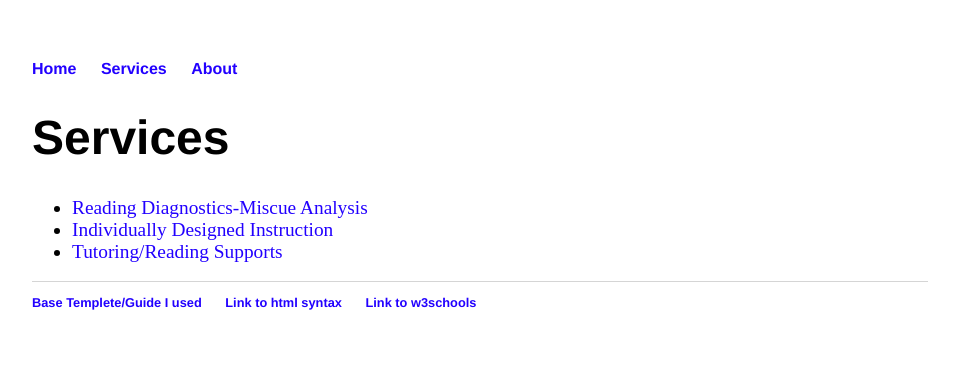
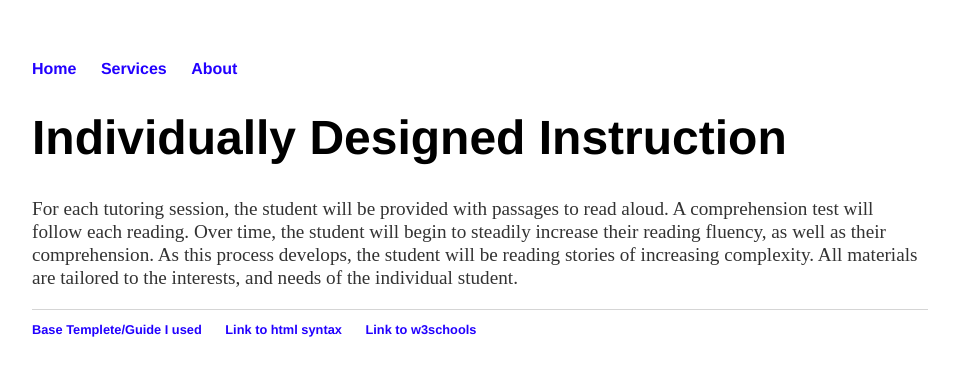
Before and after one commit to ShadowHazel/ShadowHazel.github.io, a Jekyll site: the page built from pages/serv2/index.html, in a window 1280 px wide. Shown: the top 376 px of the page, without its empty margins (160-1119 px from the left). Built offline with Jekyll 4.4.1, drawn with Linux system fonts in a browser that asks for light colours.

Commit message:
Update index.html

```diff
--- a/pages/serv2/index.html
+++ b/pages/serv2/index.html
@@ -4,10 +4,6 @@ title: Services
 ---
 
 <div class="about">
-<h1>Services</h1>
-<ul class="contacts">
-<li><a href="/pages/serv1">Reading Diagnostics-Miscue Analysis</a></li>
-<li><a href="/pages/serv2">Individually Designed Instruction</a></li>
-<li><a href="/pages/serv3">Tutoring/Reading Supports</a></li>
-</ul>
+<h1>Individually Designed Instruction</h1>
+<p>For each tutoring session, the student will be provided with passages to read aloud. A comprehension test will follow each reading. Over time, the student will begin to steadily increase their reading fluency, as well as their comprehension. As this process develops, the student will be reading stories of increasing complexity. All materials are tailored to the interests, and needs of the individual student.</p>
 </div>
```
